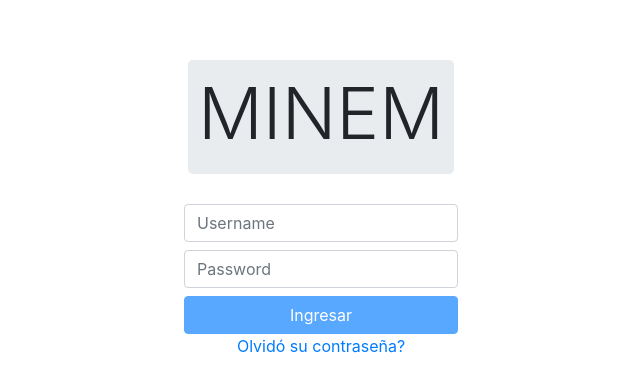
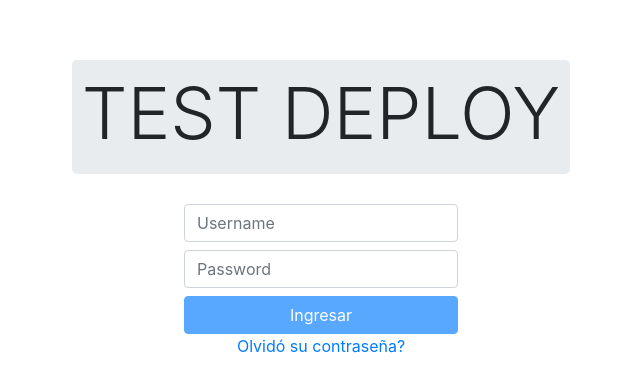
Before and after one commit to minem-diars/minem-diars-front, an Angular app: page / in a window 1280 px wide. Shown: the part 150-540 px from the top of the page, without its empty margins (319-959 px from the left). Built offline with nearby package versions, Linux system fonts and the light colour scheme.

Commit message:
Test deploy

```diff
--- a/src/app/components/login/login.component.html
+++ b/src/app/components/login/login.component.html
@@ -1,6 +1,6 @@
 <div class="titleFather">
     <div class="jumbotron titleSon">
-        <h1 class="display-3">MINEM</h1>
+        <h1 class="display-3">TEST DEPLOY</h1>
     </div>
     <br>
     <div class="titleSon">
```
Also changed, not shown: 6 other files (tests, documents, lock files or other folders).
